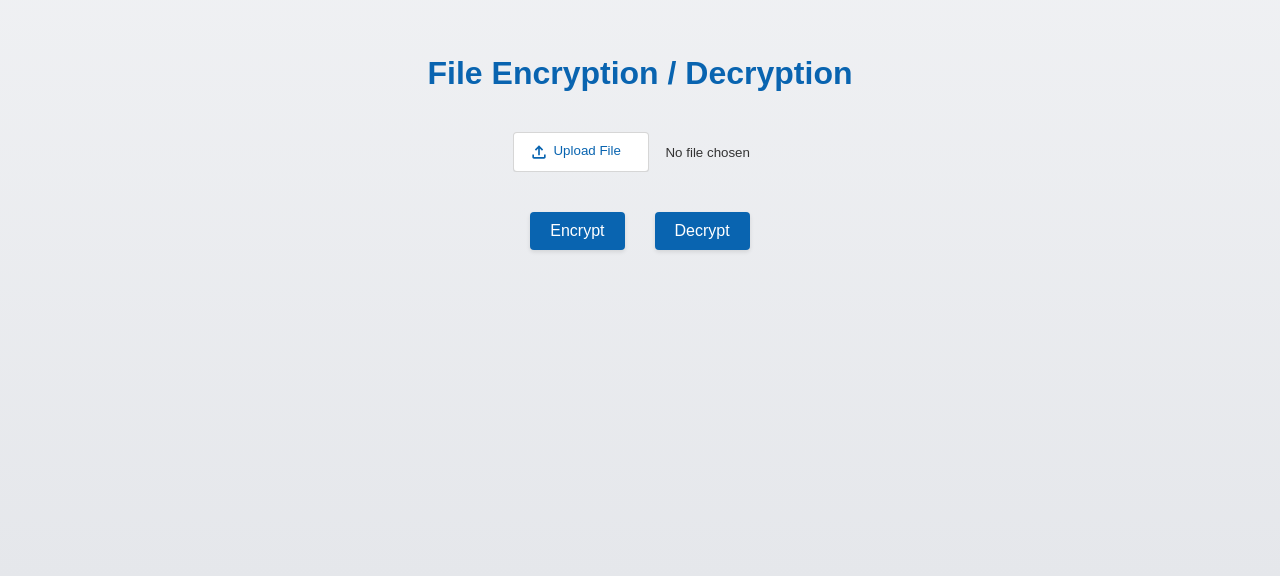
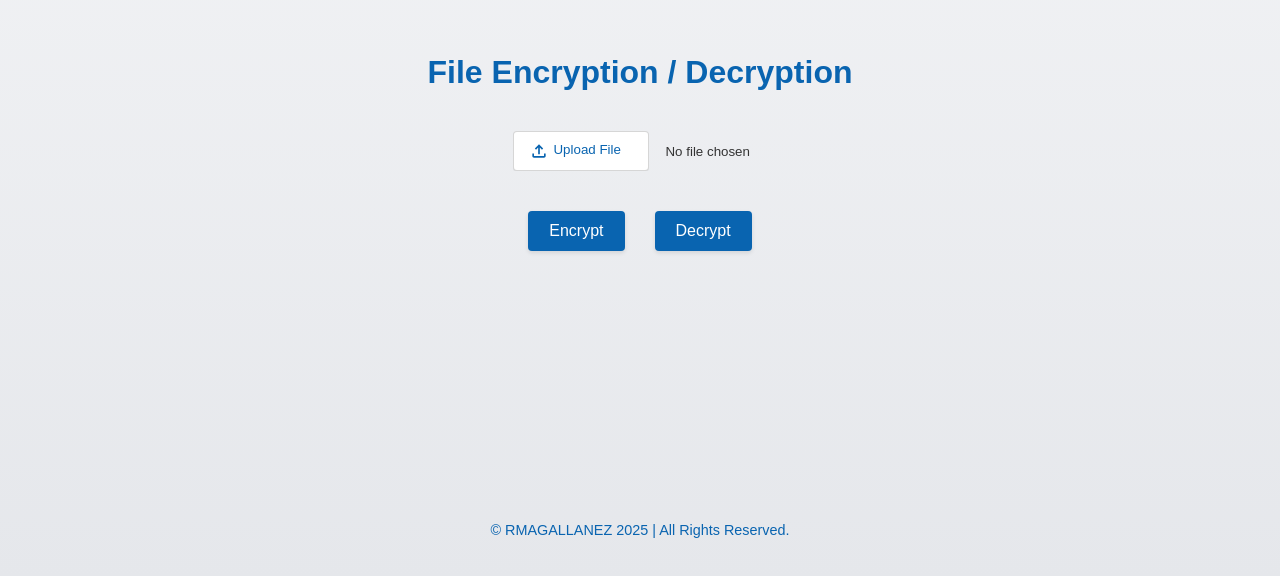
Before and after one commit to dreadnought2099/Encrypting-A-File, a plain HTML site: page index.html in a window 1280 px wide. Shown: the part 238-814 px from the top of the page. Drawn offline with Linux system fonts and the light colour scheme.

Commit message:
third commit

```diff
--- a/index.html
+++ b/index.html
@@ -16,6 +16,9 @@
       </div>
       <p id="status"></p>
     </div>
+    <footer>
+        <p>&#169; RMAGALLANEZ 2025 | All Rights Reserved.</p>
+      </footer>
     <script src="script.js"></script>
   </body>
 </html>
--- a/style.css
+++ b/style.css
@@ -23,7 +23,6 @@ body {
     display: flex;
     gap: 10px;
 }
-
 
 h1 {
     font-size: 2rem;
@@ -84,27 +83,30 @@ input[type="file"]::file-selector-button:active {
 }
 
 button {
-    box-sizing: border-box;
+    box-sizing: border-box; /* Ensures padding and border don't affect size */
     padding: 10px 20px;
     margin: 0 10px;
     background-color: #0964b0;
     color: white;
-    border: none;
+    border: 1px solid transparent; /* Transparent border by default */
     border-radius: 4px;
     box-shadow: 0px 2px 4px rgba(0, 0, 0, 0.1);
     cursor: pointer;
     font-size: 1rem;
-    transition: background-color 200ms, transform 100ms;
+    transition: background-color 200ms, color 200ms, border 200ms, transform 100ms;
 }
 
 button:hover {
     background-color: white;
     color: #0964b0;
+    border: 1px solid #0964b0; /* Blue border on hover */
 }
 
 button:active {
-    transform: scale(0.98);
+    transform: scale(0.98); /* Slight scaling effect for active state */
 }
+
+
 
 p#status {
     margin-top: 20px;
@@ -112,3 +114,14 @@ p#status {
     color: #333;
     text-align: center;
 }
+
+footer {
+    width: 100%;
+    padding: 10px 0;
+    color: #0964b0; /* Ensures text visibility */
+    text-align: center;
+    font-size: 0.9rem; /* Slightly smaller font for the footer */
+    position: fixed; /* Ensures the footer sticks to the bottom */
+    bottom: 0;
+    left: 0;
+}
```
